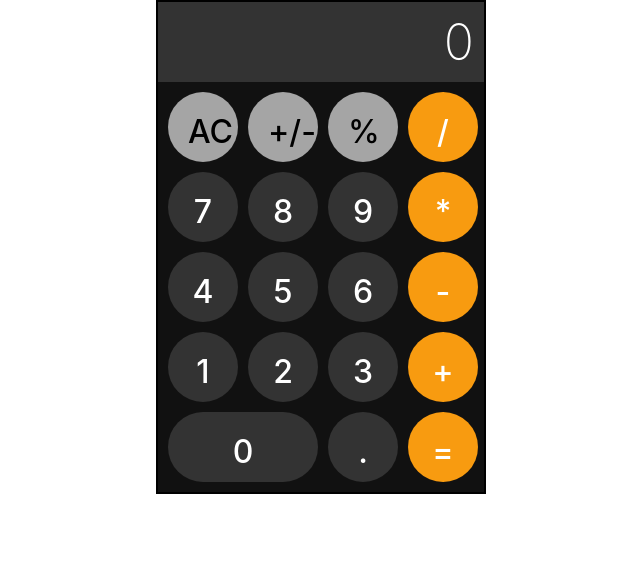
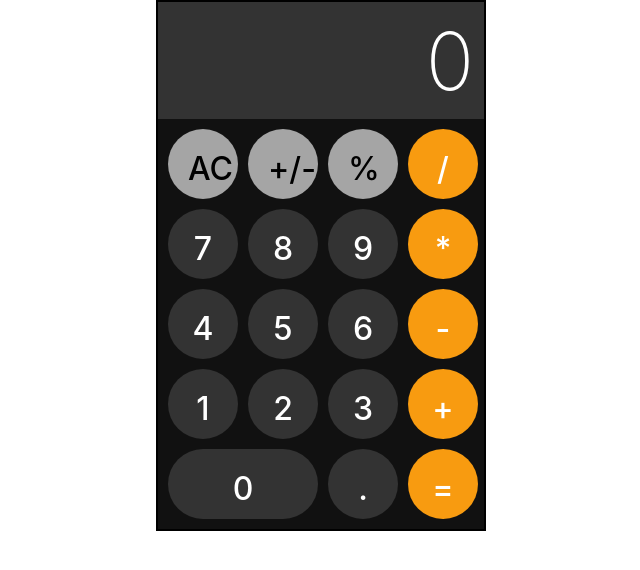
Before and after one commit to quancer/calculator, a plain HTML site: page index.html in a window 1280 px wide. Both pictures are taken after a click on the button "AC". Shown: the whole page, without its empty margins (319-959 px from the left). Drawn offline with Linux system fonts and the light colour scheme.

Commit message:
dynamic font-size

```diff
--- a/script.js
+++ b/script.js
@@ -38,10 +38,10 @@ let nowClick = true;
 const root = document.getElementById("root");
 const cal = createTag("div", "calc");
 root.appendChild(cal);
-
-const head = createTag("div", "head");
+let c = 1;
+const head = createTag("div", "head", "disp");
 cal.appendChild(head);
-const headText = createTag("p", "headText");
+const headText = createTag("p", "headText", "headId");
 headText.innerText = "0";
 head.appendChild(headText);
 
@@ -69,8 +69,9 @@ for (let i = 0; i < buttons.length; i++) {
   btn.value = buttons[i];
   btn.addEventListener("click", (e) => {
     const input = e.target.value;
-
     const k = headText.innerText;
+    c++;
+    document.getElementById("headId").style.fontSize = `${100 - c * 10}px`;
     if (input == "AC" || input == "C") {
       nowClick = true;
       document.getElementById("1").value = "AC";
@@ -123,7 +124,6 @@ for (let i = 0; i < buttons.length; i++) {
       } else if (calAc == "/") {
         result = div(nest, Number(a));
       }
-
       headText.innerText = result;
     } else if (calAction == false) {
       if (headText.innerText == "0") {
```
Also changed, not shown: index.html (+1 -1 lines).
